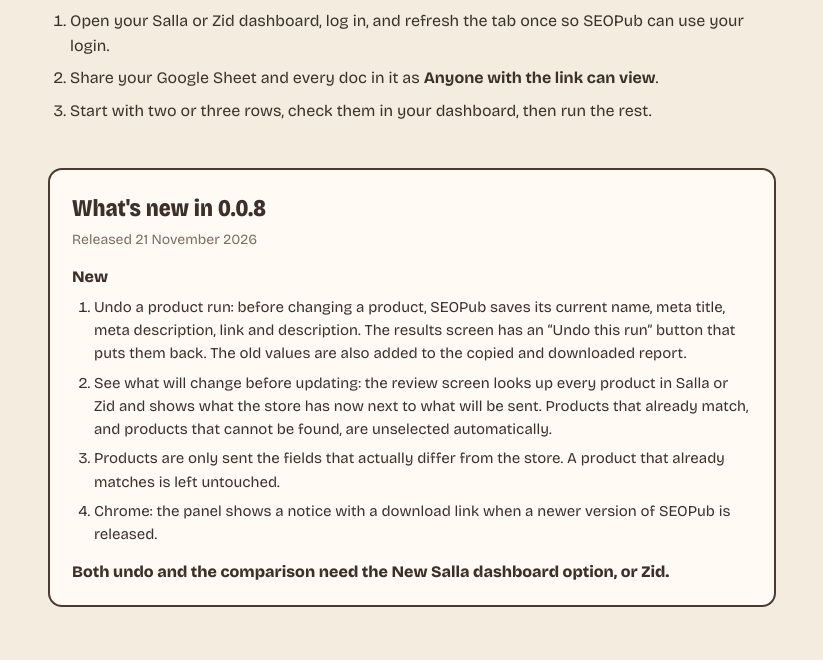
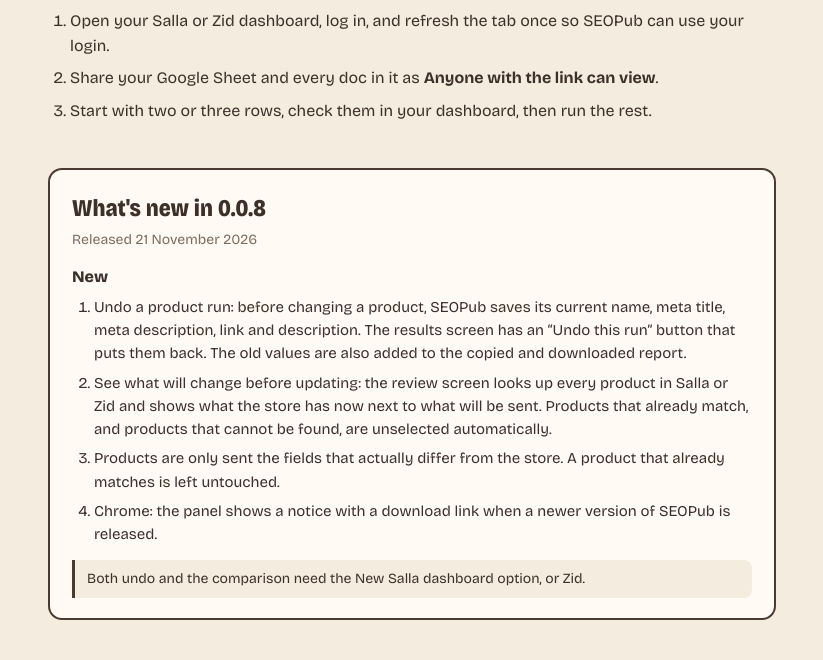
Before and after one commit to saeeedhany/seopub, a plain HTML site: page index.html in a window 1280 px wide. Shown: the part 1200-1860 px from the top of the page, without its empty margins (228-1051 px from the left). Drawn offline with Linux system fonts and the light colour scheme; no server answers.

Commit message:
Changelog notes as a note box

```diff
--- a/index.html
+++ b/index.html
@@ -262,6 +262,7 @@ code {
 .notes .when { color: var(--muted); font-size: 14px; margin-top: 2px; }
 .notes h3 { font-size: 16px; font-weight: 800; margin-top: 14px; }
 .notes ol { margin-top: 6px; padding-left: 22px; display: grid; gap: 6px; font-size: 15px; }
+.notes .note { margin-top: 14px; padding: 8px 12px; font-size: 14px; border-left: 3px solid var(--edge); background: var(--bg); border-radius: 0 8px 8px 0; }
 
 footer {
   max-width: 760px;
@@ -386,7 +387,7 @@ footer {
         <li>Products are only sent the fields that actually differ from the store. A product that already matches is left untouched.</li>
         <li>Chrome: the panel shows a notice with a download link when a newer version of SEOPub is released.</li>
         </ol>
-        <h3>Both undo and the comparison need the New Salla dashboard option, or Zid.</h3>
+        <p class="note">Both undo and the comparison need the New Salla dashboard option, or Zid.</p>
   </section>
 </main>
 
```
